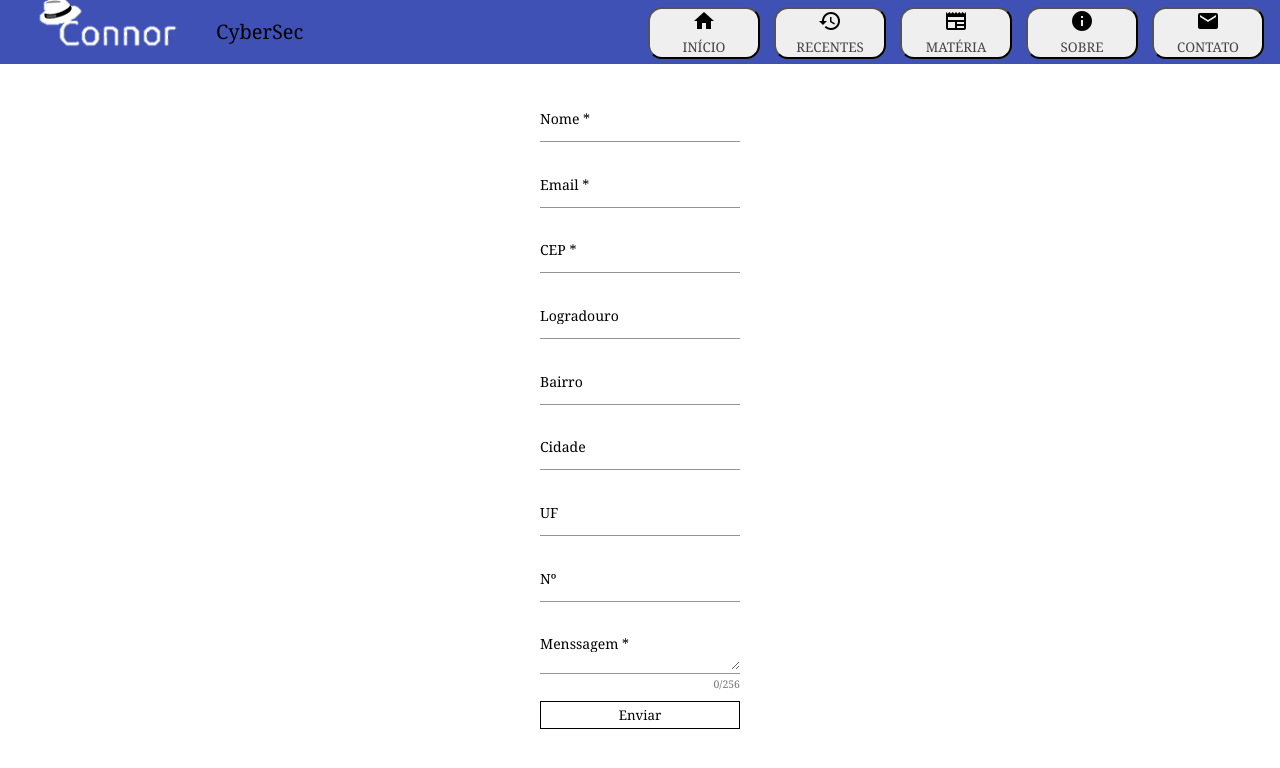
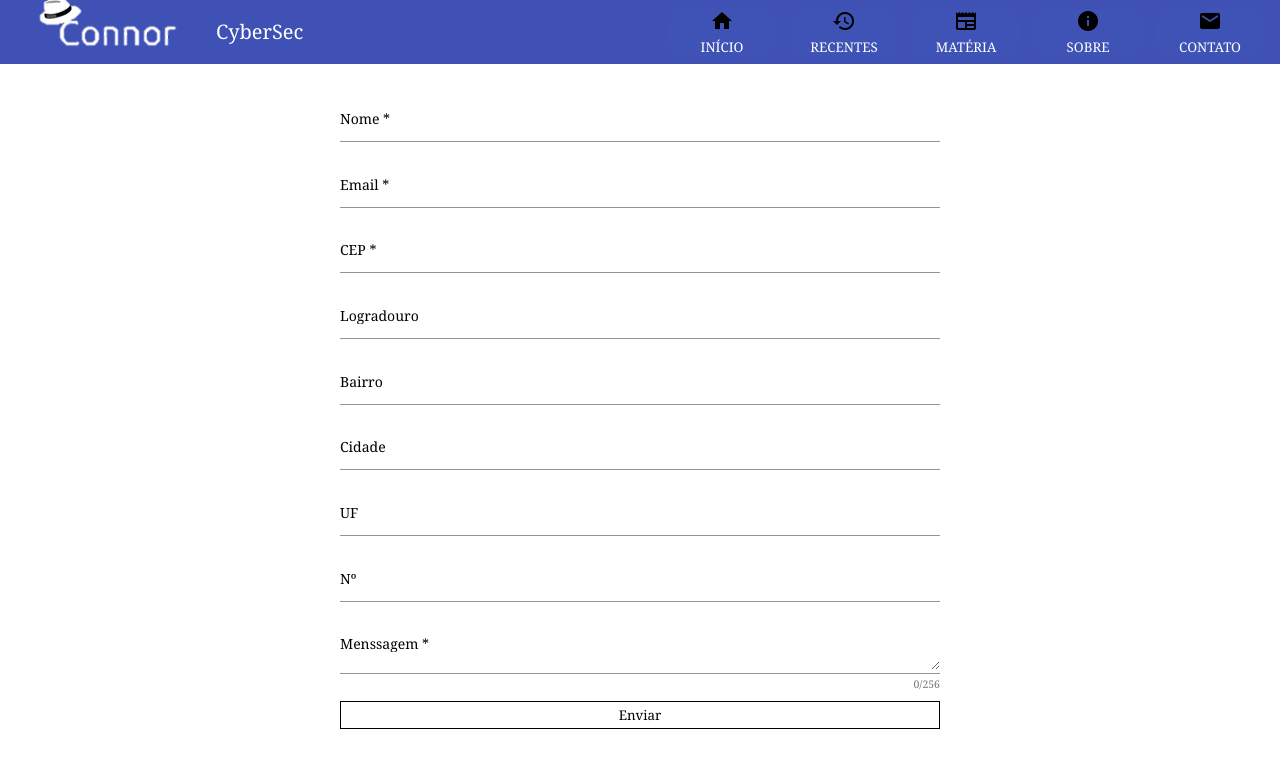
Before and after one commit to GelsonFilho/FirstProjectAngular, an Angular app: page /contato in a window 1280 px wide. Shown: the top 768 px of the page. Built offline with nearby package versions, Linux system fonts and the light colour scheme.

Commit message:
Alterações nos estilos nos botões

```diff
--- a/src/app/app.component.html
+++ b/src/app/app.component.html
@@ -1,6 +1,6 @@
 <mat-toolbar color = "primary">
   <img src="/assets/img/Connor.png" alt=" Gelson " >
-  <span>{{ title }}</span>
+  <span style="color: white;">{{ title }}</span>
   <span class="spacerToolBar"></span>
   <button [routerLink]="['/inicio']" mat-icon-button class="iconButton"
     aria-label="Botão com ícone de início">
--- a/src/app/app.component.scss
+++ b/src/app/app.component.scss
@@ -8,6 +8,7 @@
     display: flex;
     justify-content: center;
     align-items: center;
+    color: white;
 }
 
 .iconButton {
@@ -16,4 +17,6 @@
     margin-left:14px;
     margin-top: 1px;
     cursor: pointer;
+    BACKGROUND: #3F52B5;
+    BORDER: none;
 }
--- a/src/app/components/contato/contato.component.scss
+++ b/src/app/components/contato/contato.component.scss
@@ -13,8 +13,8 @@
 form.contact {
     display: flex;
     flex-direction: column;
-    max-width: 200px;
-    width: 200px;
+    max-width: 600px;
+    width: 600px;
     margin-left: auto;
     margin-right: auto;
     margin-top: 30px;
--- a/src/app/components/contato/contato.component.ts
+++ b/src/app/components/contato/contato.component.ts
@@ -15,7 +15,7 @@ import { debounceTime, map, of, switchMap } from 'rxjs';
 })
 export class ContatoComponent implements OnInit {
 
-	form!: FormGroup;
+	form: FormGroup;
 	nome: FormControl = new FormControl("", [Validators.required]);
 	email: FormControl = new FormControl("", [Validators.required, Validators.email]);
 	cep_endereco: FormControl = new FormControl("", [Validators.required]);
@@ -28,7 +28,7 @@ export class ContatoComponent implements OnInit {
 	honeypot: FormControl = new FormControl(""); // usaremos isso para evitar spam
 	submitted: boolean = false; // mostrar e ocultar a mensagem de sucesso
 	isLoading: boolean = false; // desative o botão enviar se estivermos carregando
-	responseMessage!: string; // a mensagem de resposta para mostrar ao usuário
+	responseMessage: string = ''; // a mensagem de resposta para mostrar ao usuário
 
 
 	constructor(
@@ -54,16 +54,16 @@ export class ContatoComponent implements OnInit {
 	ngOnInit(): void {
 		this.form.get('cep_endereco')?.valueChanges.pipe(
 			debounceTime(500),
-      map( (cep: string) => {
-        const _cep = cep.replace(/[_\W]+/g,'');
+			map((cep: string) => {
+				const _cep = cep.replace(/[_\W]+/g, '');
 				return _cep.length == 8 ? _cep : undefined;
 			}),
-      switchMap( cep => {
+			switchMap(cep => {
 				return cep ? this.cepService.buscaCEP(cep) : of(undefined)
 			})
-      ).subscribe( (result: any) => {
+		).subscribe((result: any) => {
 			console.log(result);
-        if ( result ) {
+			if (result) {
 				this.form.get('logradouro_endereco')?.setValue(result.logradouro);
 				this.form.get('bairro_endereco')?.setValue(result.bairro);
 				this.form.get('cidade_endereco')?.setValue(result.localidade);
```
Lines whose indentation alone changed are shown as unchanged.
